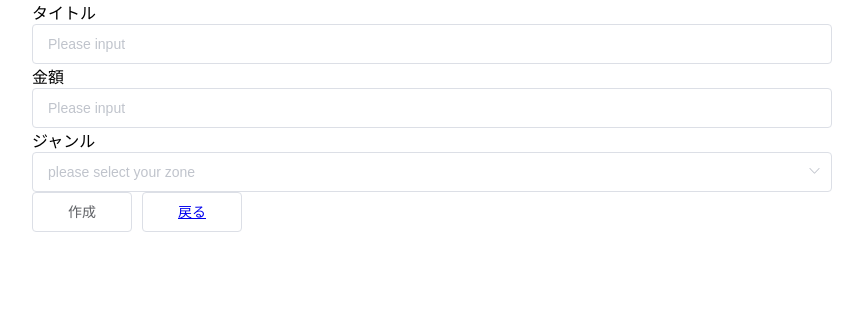
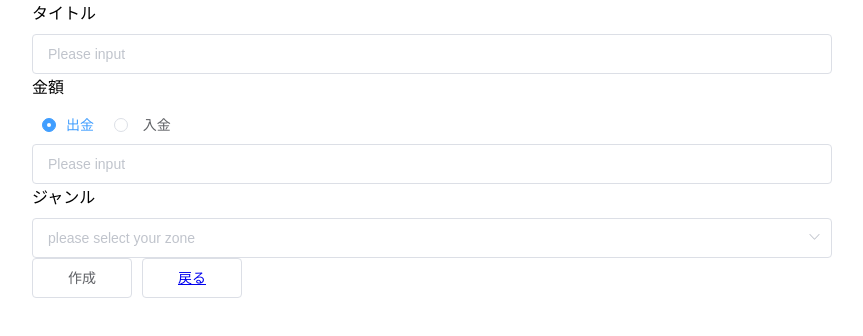
Before and after one commit to cotton-alta/household_management, a Nuxt app in the folder client/: page /create in a window 1280 px wide. Shown: the top 336 px of the page, without its empty margins (208-1071 px from the left). Built offline with nearby package versions, Linux system fonts and the light colour scheme.

Commit message:
[fix]入出金表記の修正
作成、更新時に入出金のどちらかを選択、その結果がトップページに反映されるように修正しました。

```diff
--- a/client/components/table.vue
+++ b/client/components/table.vue
@@ -8,7 +8,7 @@
       <el-table-column prop="Id" label="ID"></el-table-column>
       <el-table-column prop="Created" label="記入日"></el-table-column>
       <el-table-column prop="Updated" label="更新日"></el-table-column>
-      <el-table-column prop="Amount" label="使用金額"></el-table-column>
+      <el-table-column prop="Amount" label="入出金"></el-table-column>
       <el-table-column prop="Balance" label="残高"></el-table-column>
       <el-table-column prop="Genre" label="ジャンル"></el-table-column>
       <el-table-column
--- a/client/pages/_edit.vue
+++ b/client/pages/_edit.vue
@@ -7,6 +7,8 @@
       </el-col>
       <el-col :span="24">
         <span>金額</span>
+        <el-radio v-model="radio" label="1">出金</el-radio>
+        <el-radio v-model="radio" label="2"> 入金</el-radio>
         <el-input placeholder="Please input" v-model="data.Amount" ></el-input>
       </el-col>
       <el-col :span="24">
@@ -33,15 +35,28 @@ import axios from "axios"
 export default {
   async asyncData({ app, route }) {
     let urlParameter = encodeURIComponent(route.params.edit),
-        data = await app.$axios.$get(`/api/items/${urlParameter}`)
-    return { data }
+        data = await app.$axios.$get(`/api/items/${urlParameter}`),
+        radio = "1"
+    if(data.Amount < 0) {
+      radio = "2"
+      data.Amount = -data.Amount
+      console.log("入金")
+    } else {
+      console.log("出金")
+    }
+    return { data, radio }
   },
   data() {
-    return { urlParameter: encodeURIComponent(this.$route.params.edit) }
+    return {
+      urlParameter: encodeURIComponent(this.$route.params.edit)
+    }
   },
   methods: {
     updateData: function() {
-      console.log("OK")
+      if(this.radio === "2") {
+        this.data.Amount = Number(-this.data.Amount)
+        console.log("this.data.Amount", this.data.Amount)
+      }
       axios.put(`/api/items/${this.urlParameter}`,
         { title: this.data.Body, genre: Number(this.data.Genre), amount: Number(this.data.Amount) },
         { headers: { "Content-Type": "application/json" } }
@@ -56,4 +71,19 @@ export default {
 
 <style scoped>
 
+.el-col {
+  width: 100%;
+  text-align: left;
+}
+
+.el-radio {
+  margin: 10px 10px;
+}
+
+span {
+  display: block;
+  width: 100%;
+  margin-bottom: 10px;
+}
+
 </style>
--- a/client/pages/create.vue
+++ b/client/pages/create.vue
@@ -7,6 +7,8 @@
       </el-col>
       <el-col :span="24">
         <span>金額</span>
+        <el-radio v-model="radio" label="1">出金</el-radio>
+        <el-radio v-model="radio" label="2"> 入金</el-radio>
         <el-input placeholder="Please input" v-model="amount" ></el-input>
       </el-col>
       <el-col :span="24">
@@ -35,11 +37,15 @@ export default {
       title: "",
       genre: "",
       amount: "",
-
+      radio: "1"
     }
   },
   methods: {
     postData: function() {
+      if(this.radio === "2") {
+        this.amount = Number(-this.amount)
+        console.log(this.amount)
+      }
       axios.post("/api/items",
         { title: this.title, genre: Number(this.genre), amount: Number(this.amount) },
         { headers: { "Content-Type": "application/json" } }
@@ -62,4 +68,14 @@ export default {
   width: 100%;
   text-align: left;
 }
+
+.el-radio {
+  margin: 10px 10px;
+}
+
+span {
+  display: block;
+  width: 100%;
+  margin-bottom: 10px;
+}
 </style>
--- a/client/pages/index.vue
+++ b/client/pages/index.vue
@@ -13,15 +13,12 @@
         </el-collapse-item>
       </el-collapse>
       </el-col>
-      <el-col :span="12">
-        <el-button style="width: 100px;">
+      <el-col :span="24">
+        <el-button style="width: 200px;">
           <nuxt-link to="/create">
           新規作成
           </nuxt-link>
         </el-button>
-      </el-col>
-      <el-col :span="12">
-        <el-button style="width: 100px;">編集</el-button>
       </el-col>
       <itemTable :tableData="data"/>
     </el-row>
@@ -39,6 +36,14 @@ export default {
   async asyncData({ app }) {
     let data = await app.$axios.$get("/api")
     data = data.reverse()
+    data.map(item => {
+      if(item.Amount != 0) {
+        item.Amount = -item.Amount
+        if(item.Amount > 0) {
+          item.Amount = "+" + item.Amount
+        }
+      }
+    })
     return { data }
   },
   data() {
```
